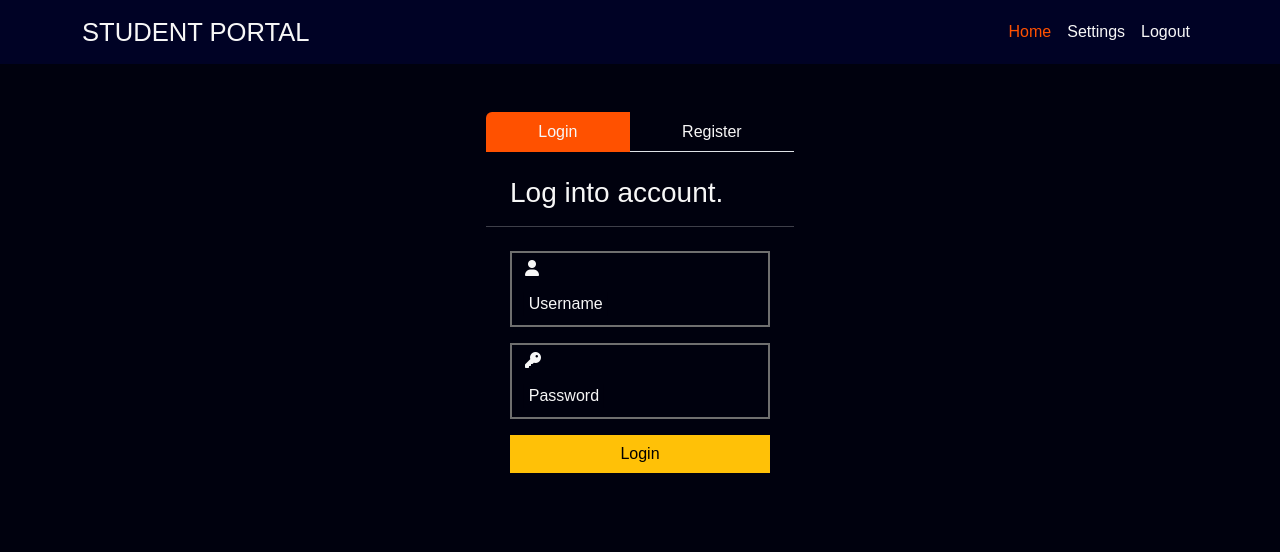
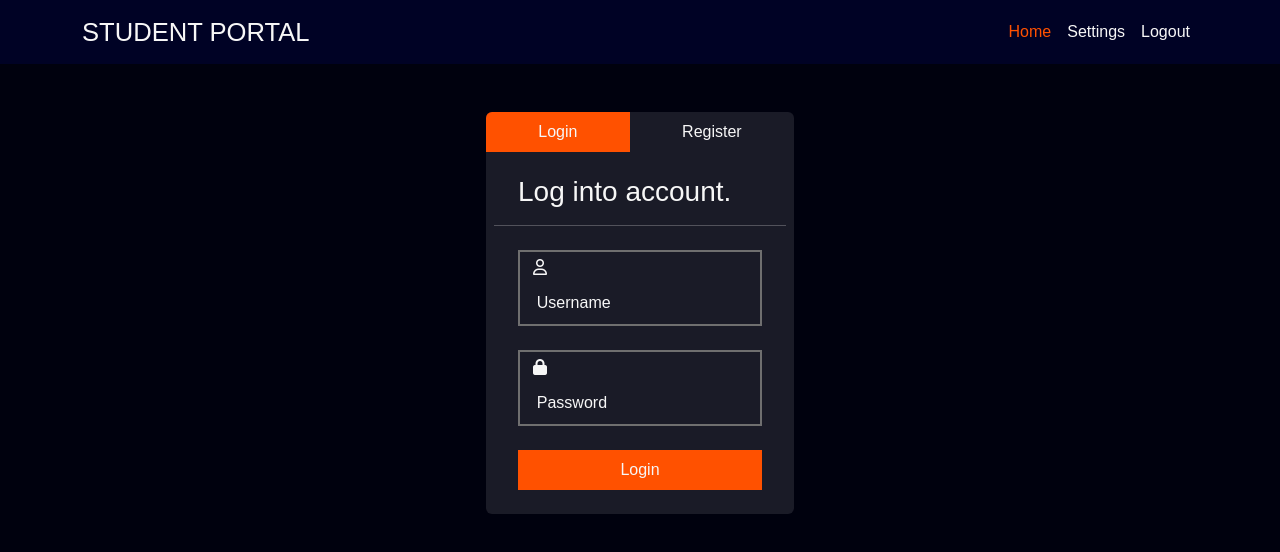
Before and after one commit to mwasifraza/portal-app, a React (Create React App) app: page / in a window 1280 px wide. Shown: the top 552 px of the page. Built offline with nearby package versions, Linux system fonts and the light colour scheme.

Commit message:
login ui

```diff
--- a/src/components/Home.js
+++ b/src/components/Home.js
@@ -11,7 +11,7 @@ const Home = () => {
       <div className='row'>
         <div className='col-sm-4 mx-auto'>
 
-          <div className='my-5 mx-4'>
+          <div className='my-5 mx-4 form-bg-glass'>
             <ul className="nav nav-tabs nav-fill" id="myTab" role="tablist">
               <li className="nav-item" role="presentation">
                 <button className="nav-link active" id="login-tab" data-bs-toggle="tab" data-bs-target="#login-tab-pane" type="button" role="tab" aria-controls="login-tab-pane" aria-selected="true">Login</button>
@@ -21,12 +21,12 @@ const Home = () => {
               </li>
             </ul>
             <div className="tab-content py-4" id="myTabContent">
-              <div className="tab-pane fade show active" id="login-tab-pane" role="tabpanel" aria-labelledby="login-tab" tabindex="0">
+              <div className="tab-pane px-2 fade show active" id="login-tab-pane" role="tabpanel" aria-labelledby="login-tab" tabindex="0">
                 <h3 className='ms-4 mb-0'>Log into account.</h3>
                 <hr />
                 <Login />
               </div>
-              <div className="tab-pane fade" id="signup-tab-pane" role="tabpanel" aria-labelledby="signup-tab" tabindex="0">
+              <div className="tab-pane px-2 fade" id="signup-tab-pane" role="tabpanel" aria-labelledby="signup-tab" tabindex="0">
                 <h3 className='ms-4 mb-0'>Create an account.</h3>
                 <hr />
                 <Register />
--- a/src/components/elements/Login.js
+++ b/src/components/elements/Login.js
@@ -5,22 +5,22 @@ const Login = () => {
     <>
       <form>
           <div className='px-4 mt-4'>
-              <div className="input-group mb-3">
-                  <span className="input-group-text" id="basic-addon1"><i className="fa-solid fa-user"></i></span>
+              <div className="input-group mb-4">
+                  <span className="input-group-text" id="basic-addon1"><i className="fa-regular fa-user"></i></span>
                   <div className='float-label-text'>
                       <input type="text" name="username" id='username' className="form-control" autoComplete='off' aria-label="Username" aria-describedby="basic-addon1" required />
                       <label for="username">Username</label>
                   </div>
               </div>
-              <div className="input-group mb-3">
-                  <span className="input-group-text" id="basic-addon1"><i className="fa-solid fa-key"></i></span>
+              <div className="input-group mb-4">
+                  <span className="input-group-text" id="basic-addon1"><i className="fa-solid fa-lock"></i></span>
                   <div className='float-label-text'>
                       <input type="password" name="password" id='password' className="form-control" aria-label="Password" aria-describedby="basic-addon1" required/>
                       <label for="password">Password</label>
                   </div>
               </div>
               <div className='d-grid'>
-                  <input type="submit" name="login" value="Login" id='Login' className='btn btn-warning rounded-0' />
+                  <input type="submit" name="login" value="Login" id='Login' className='btn my-btn-1 rounded-0' />
               </div>
           </div>
       </form>
--- a/src/css/style.scss
+++ b/src/css/style.scss
@@ -28,6 +28,16 @@ body{
 hr{
     border-color: $light-color;
 }
+.my-btn-1{
+    background-color: $secondary-color;
+    border: 2px solid $secondary-color;
+    color: $light-color;
+    &:hover{
+        background-color: transparent;
+        border: 2px solid $secondary-color;
+        color: $light-color;
+    }
+}
 
 .input-group{
     border: 2px solid $text-color;
@@ -41,11 +51,13 @@ hr{
         position: relative;
         flex: 1 1 auto;
         label{
-            background-color: $dark-bg-2;
+            // background-color: $dark-bg-2;
             position: absolute;
             top: 50%;
             transform: translateY(-50%) translateX(.8rem);
             padding: 0 5px;
+            font-size: 1rem;
+            font-weight: 400;
             color: $light-color;
             cursor: text;
             user-select: none;
@@ -61,11 +73,13 @@ hr{
         }
         .form-control:focus ~ label,
         .form-control:valid ~ label{
-            // background-color: $secondary-color;
-            color: $secondary-color;
+            background-color: $secondary-color;
+            color: $light-color;
             opacity: 0.9;
             top: 0;
-            transform: scale(0.8) translateY(-70%) translateX(-0.6rem);
+            font-size: 0.8rem;
+            font-weight: 500;
+            transform:  translateY(-60%) translateX(-0.6rem);
         }
     }
     &:has(.form-control:focus),
@@ -74,12 +88,17 @@ hr{
     }
 }
 
+.form-bg-glass{
+    background-color: rgba(255,255,255,0.1);
+    border-radius: 6px;
     .nav-tabs{
+        border: 0;
         .nav-link{
             background-color: transparent;
             border-radius: 0;
             border: 0;
             color: $light-color;
+            outline: none;
         }
         .nav-link.active{
             background-color: $secondary-color;
@@ -99,6 +118,7 @@ hr{
     .tab-content{
         h3{
             color: $light-color;
+        }
     }
 }
 
```
Lines whose indentation alone changed are shown as unchanged.
